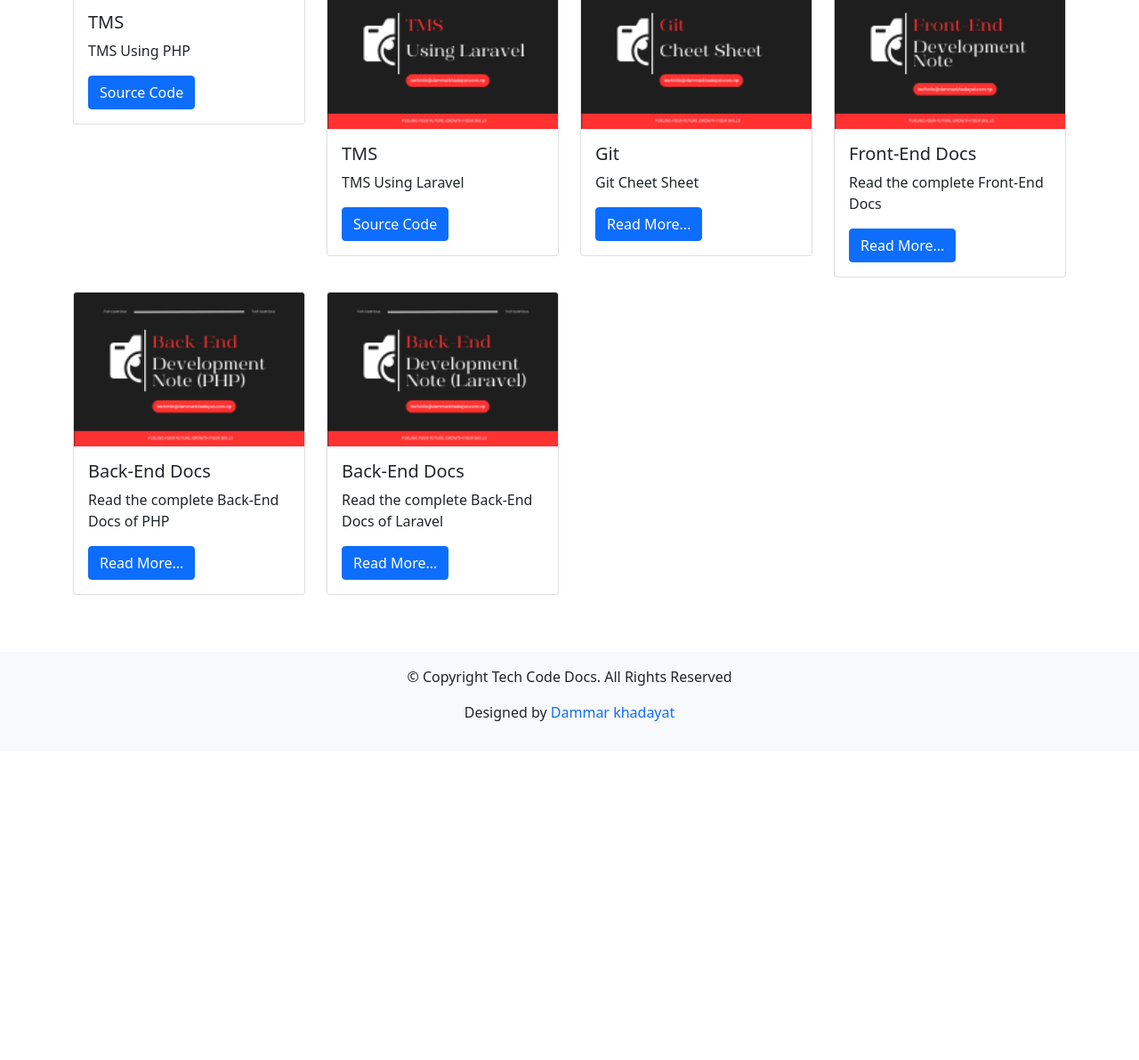
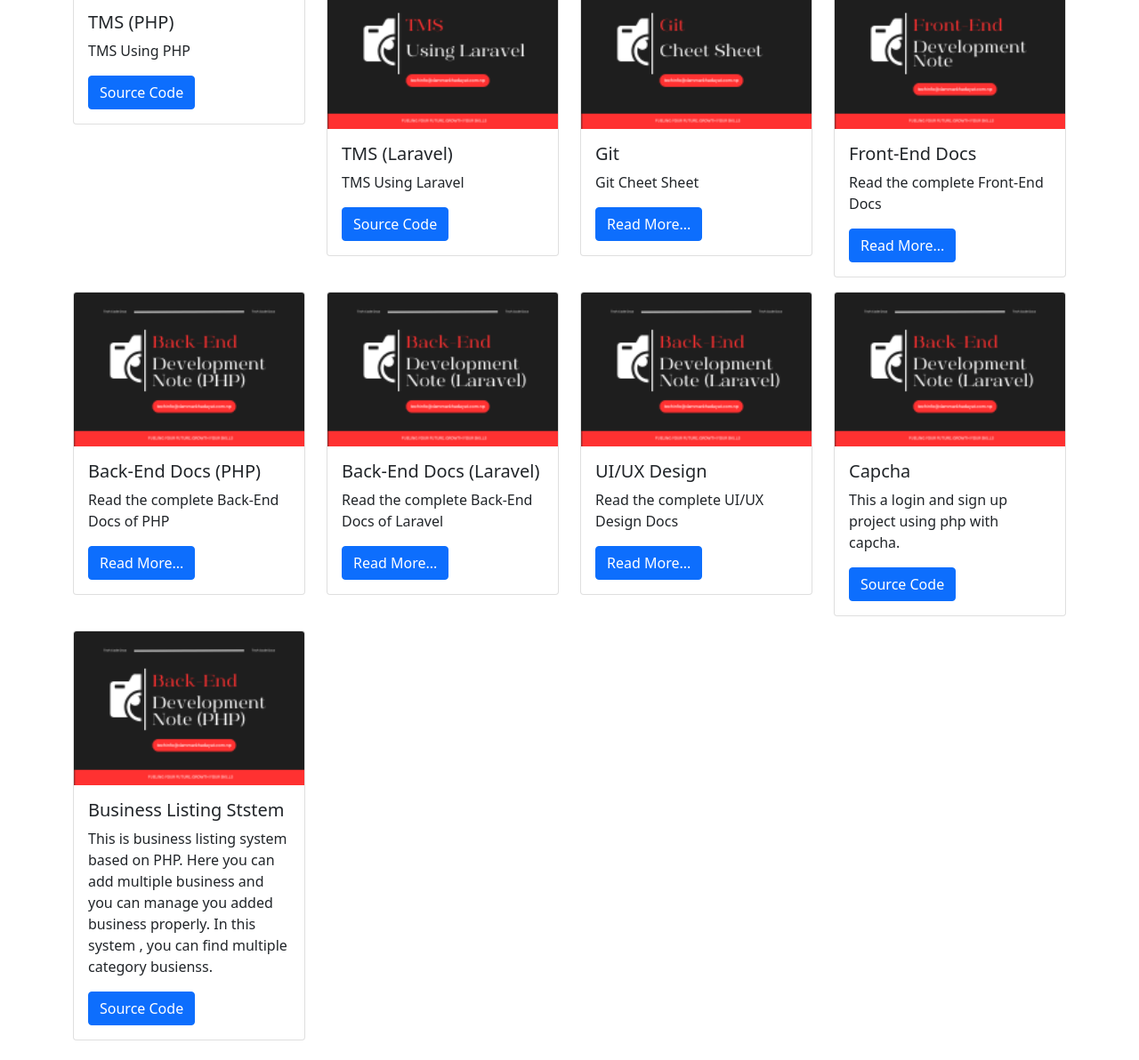
Before and after one commit to techcode-docs/techcode-docs, a plain HTML site: page index.html in a window 1280 px wide. Shown: the part 528-1720 px from the top of the page at 89% size. Before the commit the page ends 1373 px from the top, so only its background shows below. Drawn offline with nearby package versions, Linux system fonts and the light colour scheme.

Commit message:
add source and materials

```diff
--- a/index.html
+++ b/index.html
@@ -53,24 +53,21 @@
         </div>
         <div class="carousel-inner">
             <div class="carousel-item tech-code-carousel active">
-                <img src="img/slide-1.png" class="img-fluid w-100"
-                    alt="...">
+                <img src="img/slide-1.png" class="img-fluid w-100" alt="...">
                 <div class="carousel-caption d-none d-md-block">
                     <!-- <h5>First slide label</h5>
                     <p>Some representative placeholder content for the first slide.</p> -->
                 </div>
             </div>
             <div class="carousel-item tech-code-carousel">
-                <img src="img/slide-2.png" class="img-fluid w-100"
-                    alt="...">
+                <img src="img/slide-2.png" class="img-fluid w-100" alt="...">
                 <div class="carousel-caption d-none d-md-block">
                     <!-- <h5>Second slide label</h5>
                     <p>Some representative placeholder content for the second slide.</p> -->
                 </div>
             </div>
             <div class="carousel-item tech-code-carousel">
-                <img src="img/slide-3.png" class="img-fluid w-100"
-                    alt="...">
+                <img src="img/slide-3.png" class="img-fluid w-100" alt="...">
                 <div class="carousel-caption d-none d-md-block">
                     <!-- <h5>Third slide label</h5>
                     <p>Some representative placeholder content for the third slide.</p> -->
@@ -97,67 +94,98 @@
             <div class="row">
                 <div class="col-lg-3 col-md-4 col-sm-6 mb-3">
                     <div class="card">
-                        <img src="img/repo//tms-using-php.png" class="card-img-top"
-                            alt="...">
+                        <img src="img/repo//tms-using-php.png" class="card-img-top" alt="...">
                         <div class="card-body">
-                            <h5 class="card-title">TMS</h5>
+                            <h5 class="card-title">TMS (PHP)</h5>
                             <p class="card-text">TMS Using PHP</p>
-                            <a href="#" class="btn btn-primary">Source Code</a>
+                            <a href="https://github.com/its-dammar/initial-project-in-php/"
+                                class="btn btn-primary">Source Code</a>
                         </div>
                     </div>
                 </div>
                 <div class="col-lg-3 col-md-4 col-sm-6 mb-3">
                     <div class="card">
-                        <img src="img/repo/tms-using-laravel.png" class="card-img-top"
-                            alt="...">
+                        <img src="img/repo/tms-using-laravel.png" class="card-img-top" alt="...">
                         <div class="card-body">
-                            <h5 class="card-title">TMS</h5>
+                            <h5 class="card-title">TMS (Laravel)</h5>
                             <p class="card-text">TMS Using Laravel</p>
-                            <a href="#" class="btn btn-primary">Source Code</a>
+                            <a href="https://github.com/its-dammar/laravel-tms" class="btn btn-primary">Source Code</a>
                         </div>
                     </div>
                 </div>
                 <div class="col-lg-3 col-md-4 col-sm-6 mb-3">
                     <div class="card">
-                        <img src="img/repo/git-cheetsheet.png" class="card-img-top"
-                            alt="...">
+                        <img src="img/repo/git-cheetsheet.png" class="card-img-top" alt="...">
                         <div class="card-body">
                             <h5 class="card-title">Git</h5>
                             <p class="card-text">Git Cheet Sheet</p>
+                            <a href="https://github.com/its-dammar/js-documentation/blob/main/gitCommand.md"
+                                class="btn btn-primary">Read More...</a>
+                        </div>
+                    </div>
+                </div>
+                <div class="col-lg-3 col-md-4 col-sm-6 mb-3">
+                    <div class="card">
+                        <img src="img/repo/frontend-docs.png" class="card-img-top" alt="...">
+                        <div class="card-body">
+                            <h5 class="card-title">Front-End Docs</h5>
+                            <p class="card-text">Read the complete Front-End Docs</p>
                             <a href="#" class="btn btn-primary">Read More...</a>
                         </div>
                     </div>
                 </div>
                 <div class="col-lg-3 col-md-4 col-sm-6 mb-3">
                     <div class="card">
-                        <img src="img/repo/frontend-docs.png" class="card-img-top"
-                            alt="...">
+                        <img src="img/repo/backend-docs-php.png" class="card-img-top" alt="...">
                         <div class="card-body">
-                            <h5 class="card-title">Front-End Docs</h5>
-                            <p class="card-text">Read the complete Front-End Docs</p>
-                            <a href="#" class="btn btn-primary">Read  More...</a>
+                            <h5 class="card-title">Back-End Docs (PHP)</h5>
+                            <p class="card-text">Read the complete Back-End Docs of PHP</p>
+                            <a href="#" class="btn btn-primary">Read More...</a>
                         </div>
                     </div>
                 </div>
                 <div class="col-lg-3 col-md-4 col-sm-6 mb-3">
                     <div class="card">
-                        <img src="img/repo/backend-docs-php.png" class="card-img-top"
-                            alt="...">
+                        <img src="img/repo/backend-docs-laravel.png" class="card-img-top" alt="...">
                         <div class="card-body">
-                            <h5 class="card-title">Back-End Docs</h5>
-                            <p class="card-text">Read the complete Back-End Docs of PHP</p>
-                            <a href="#" class="btn btn-primary">Read  More...</a>
+                            <h5 class="card-title">Back-End Docs (Laravel)</h5>
+                            <p class="card-text">Read the complete Back-End Docs of Laravel</p>
+                            <a href="https://github.com/its-dammar/laravel-tms/blob/main/README.md"
+                                class="btn btn-primary">Read More...</a>
                         </div>
                     </div>
                 </div>
                 <div class="col-lg-3 col-md-4 col-sm-6 mb-3">
                     <div class="card">
-                        <img src="img/repo/backend-docs-laravel.png" class="card-img-top"
-                            alt="...">
+                        <img src="img/repo/backend-docs-laravel.png" class="card-img-top" alt="...">
                         <div class="card-body">
-                            <h5 class="card-title">Back-End Docs</h5>
-                            <p class="card-text">Read the complete Back-End Docs of Laravel</p>
-                            <a href="#" class="btn btn-primary">Read  More...</a>
+                            <h5 class="card-title">UI/UX Design</h5>
+                            <p class="card-text">Read the complete UI/UX Design Docs</p>
+                            <a href="https://github.com/its-dammar/ui-ux" class="btn btn-primary">Read More...</a>
+                        </div>
+                    </div>
+                </div>
+                <div class="col-lg-3 col-md-4 col-sm-6 mb-3">
+                    <div class="card">
+                        <img src="img/repo/backend-docs-laravel.png" class="card-img-top" alt="...">
+                        <div class="card-body">
+                            <h5 class="card-title">Capcha </h5>
+                            <p class="card-text">This a login and sign up project using php with capcha.</p>
+                            <a href="https://github.com/its-dammar/Authentication" class="btn btn-primary">Source
+                                Code</a>
+                        </div>
+                    </div>
+                </div>
+                <div class="col-lg-3 col-md-4 col-sm-6 mb-3">
+                    <div class="card">
+                        <img src="img/repo/backend-docs-php.png" class="card-img-top" alt="...">
+                        <div class="card-body">
+                            <h5 class="card-title">Business Listing Ststem </h5>
+                            <p class="card-text">This is business listing system based on PHP. Here you can add multiple
+                                business and you can manage you added business properly. In this system , you can find
+                                multiple category busienss.</p>
+                            <a href="https://github.com/its-dammar/BCAProject-II" class="btn btn-primary">Source
+                                Code</a>
                         </div>
                     </div>
                 </div>
@@ -167,11 +195,12 @@
 
     <footer class="bg-light">
         <div class="container  py-3">
-          <div class="footer-end text-center">
-           <p> &copy; Copyright Tech Code Docs. All Rights Reserved</p>
-           <p> Designed by <a href="https://dammarkhadayat.com.np/" class="text-decoration-none">Dammar khadayat</a></p>
+            <div class="footer-end text-center">
+                <p> &copy; Copyright Tech Code Docs. All Rights Reserved</p>
+                <p> Designed by <a href="https://dammarkhadayat.com.np/" class="text-decoration-none">Dammar
+                        khadayat</a></p>
 
-          </div>
+            </div>
         </div>
     </footer>
 
```
